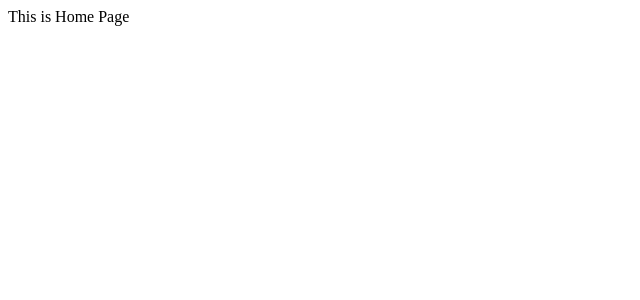
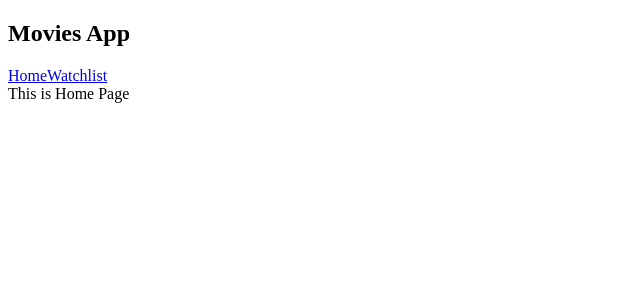
Before and after one commit to moulikuntrapaku/movies-app, a React (Vite) app: page / in a window 1280 px wide. Shown: the top 300 px of the page, without its empty margins (0-640 px from the left). Built offline with nearby package versions, Linux system fonts and the light colour scheme.

Commit message:
Add Navbar with title, Home/Watchlist links

```diff
--- a/src/App.jsx
+++ b/src/App.jsx
@@ -2,11 +2,13 @@ import React from "react"
 import { BrowserRouter, Routes, Route } from "react-router-dom"
 import Home from "./components/Home"
 import Watchlist from "./components/Watchlist"
+import Navbar from "./components/Navbar"
 
 function App() {
 
   return (
     <BrowserRouter>
+      <Navbar/>
       <Routes>
         <Route path="/" element={<Home/>} />
         <Route path="/watchlist" element={<Watchlist/>} />
--- /dev/null
+++ b/src/components/Navbar.jsx
@@ -0,0 +1,13 @@
+import { Link } from "react-router-dom";
+
+export default function Navbar(){
+    return(
+        <nav>
+            <h1>Movies App</h1>
+            <div>
+                <Link to="/">Home</Link>
+                <Link to="/watchlist">Watchlist</Link>
+            </div>
+        </nav>
+    )
+}
```
